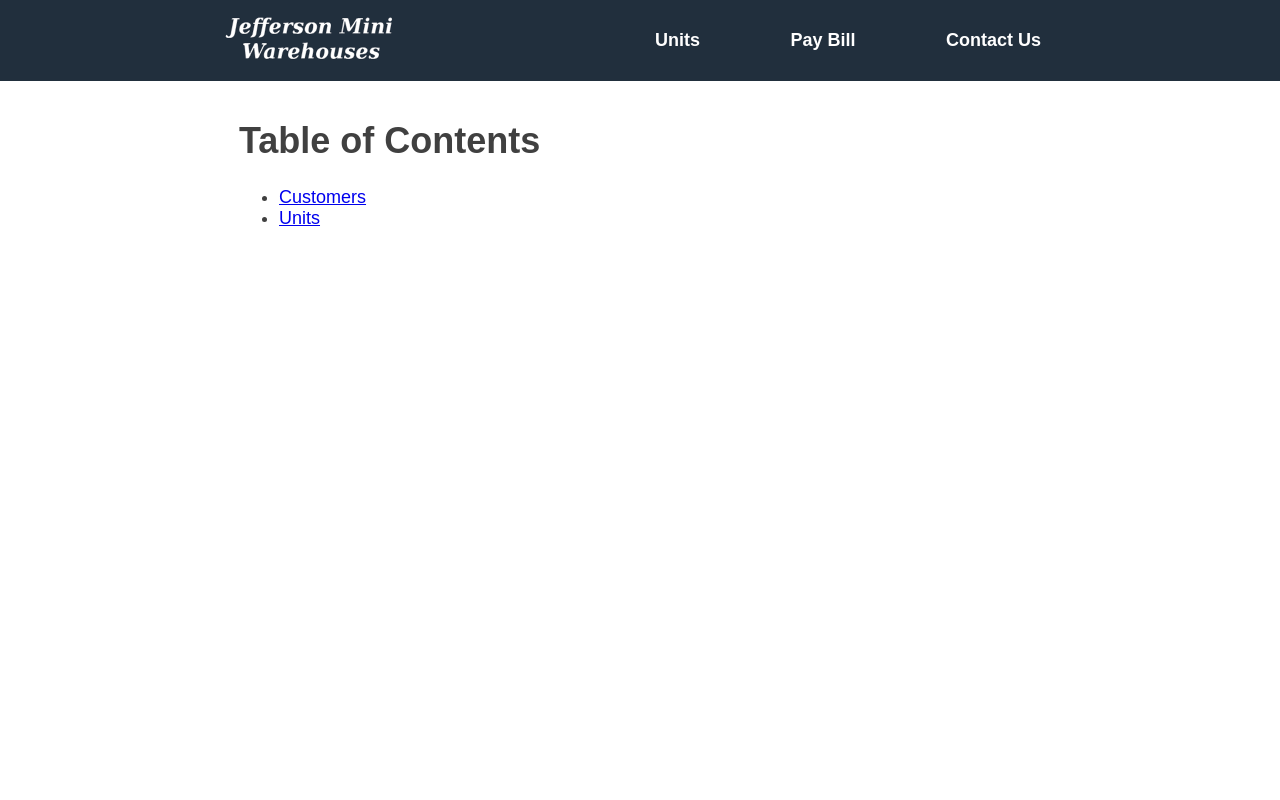
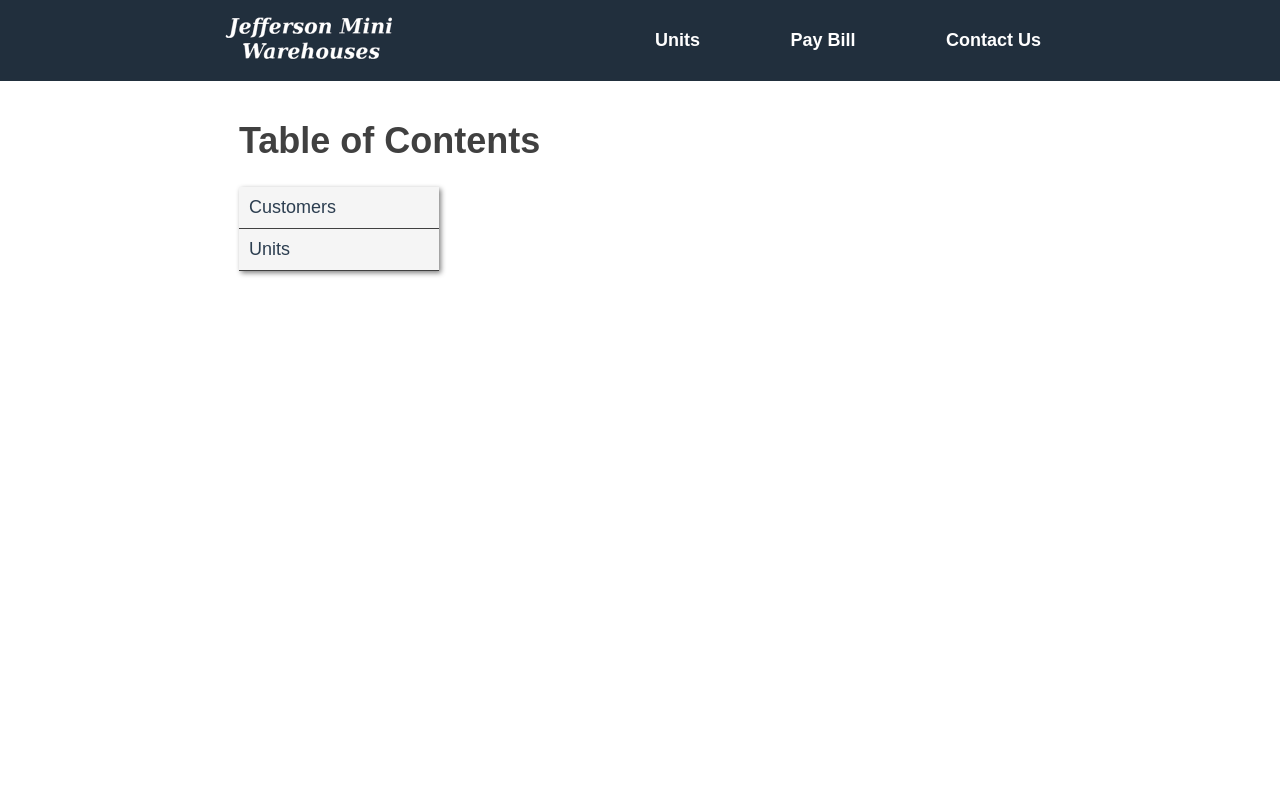
Before and after one commit to jmbuchanan/storage-ui, a React (Create React App) app: page /admin in a window 1280 px wide. Shown: the top 800 px of the page. Built offline with nearby package versions, Linux system fonts and the light colour scheme.

Commit message:
admin console

```diff
--- a/src/admin/CustomersTable.js
+++ b/src/admin/CustomersTable.js
@@ -1,5 +1,4 @@
 import React, { Component } from 'react';
-
 import axios from 'axios';
 
 class CustomersTable extends Component {
@@ -15,12 +14,12 @@ class CustomersTable extends Component {
     }
 
     handleClick() {
-      window.location.href = "http://localhost:8080/customers/getAllCustomers/export";
+      window.location.href = "https://www.jeffersonminiwarehouses.com/api/customers/getAllCustomers/export";
     }
 
 
     componentDidMount() {
-      const api = "http://localhost:8080/customers/getAllCustomers";
+      const api = "https://www.jeffersonminiwarehouses.com/api/customers/getAllCustomers";
 
       axios.get(api, {withCredentials: true})
         .then((result) => {
@@ -62,8 +61,11 @@ class CustomersTable extends Component {
     return (
       <div className="default-body">
         <a href="/admin">Return</a>
+        <div className="table-header">
         <h1>Customers</h1>
-        <button onClick={this.handleClick}>click</button>
+        <button className="excel-icon" onClick={this.handleClick}>
+        </button>
+        </div>
         <div className="table-div">
         <table>
           <thead>
--- a/src/admin/Directory.js
+++ b/src/admin/Directory.js
@@ -5,7 +5,7 @@ class Directory extends Component {
         return (
           <div className="default-body">
             <h1>Table of Contents</h1>
-            <ul>
+            <ul className="toc">
                 <li><a href="/admin/customers">Customers</a></li>
                 <li><a href="/admin/units">Units</a></li>
             </ul>
--- a/src/admin/Private.js
+++ b/src/admin/Private.js
@@ -12,7 +12,7 @@ class Private extends Component {
     }
 
     componentDidMount() {
-      const api = "http://localhost:8080/private";
+      const api = "https://www.jeffersonminiwarehouses.com/api/private";
 
       axios.get(api)
         .then((result) => {
--- a/src/admin/UnitsTable.js
+++ b/src/admin/UnitsTable.js
@@ -9,10 +9,17 @@ class UnitsTable extends Component {
       this.state = {
         data: [],
       };
+
+    this.handleClick = this.handleClick.bind(this);
+
+    }
+
+    handleClick() {
+      window.location.href = "https://www.jeffersonminiwarehouses.com/api/units/getAllUnits/export";
     }
 
     componentDidMount() {
-      const api = "http://localhost:8080/units/getAllUnits";
+      const api = "https://www.jeffersonminiwarehouses.com/api/units/getAllUnits";
 
 
       axios.get(api, {withCredentials: true})
@@ -52,7 +59,11 @@ class UnitsTable extends Component {
     return (
       <div className="default-body">
         <a href="/admin">Return</a>
+        <div className="table-header">
         <h1>Units</h1>
+        <button className="excel-icon" onClick={this.handleClick}>
+        </button>
+        </div>
         <div className="table-div">
         <table>
           <thead>
--- a/src/security/Authenticate.js
+++ b/src/security/Authenticate.js
@@ -12,7 +12,7 @@ class Authenticate extends Component {
     }
 
     componentDidMount() {
-      const api = "http://localhost:8080/authenticate";
+      const api = "https://www.jeffersonminiwarehouses.com/api/authenticate";
 
       axios.get(api)
         .then((result) => {
--- a/src/security/Login.js
+++ b/src/security/Login.js
@@ -31,7 +31,7 @@ class Login extends Component {
     formData.set('email', this.state.email);
     formData.set('password', this.state.password);
 
-    axios('http://localhost:8080/login', {
+    axios('https://www.jeffersonminiwarehouses.com/api/login', {
       method: 'POST',
       data: formData,
       withCredentials: true
@@ -52,7 +52,7 @@ class Login extends Component {
   let warning;
 
   if (statusCode === 200) {
-    return <Redirect push to="/"/>;
+    return <Redirect push to="/admin"/>;
   }
 
   if (statusCode === 401) {
--- a/src/security/Register.js
+++ b/src/security/Register.js
@@ -33,7 +33,7 @@ class Register extends Component {
     formData.set('email', this.state.email);
     formData.set('password', this.state.password);
 
-    axios('http://localhost:8080/customers/addCustomer', {
+    axios('https://www.jeffersonminiwarehouses.com/api/customers/addCustomer', {
       method: 'POST',
       data: formData
     })
--- a/src/style.css
+++ b/src/style.css
@@ -151,6 +151,30 @@ button {
   padding: 5px;
 }
 
+a {
+  text-decoration: none;
+  color: #2C3E50;
+}
+
+.toc {
+  width: 200px;
+  background-color: whitesmoke;
+  box-shadow: 2px 2px 5px grey;
+  list-style: none;
+  padding-left: 0px;
+}
+
+.toc li {
+  padding: 10px 0px;
+  border-bottom: 1px solid;
+}
+
+.toc li a {
+  padding: 10px 100px 10px 10px;
+  color: #2C3E50;
+}
+
+
 .register {
   padding-left: 5px;
   text-decoration: none;
@@ -187,7 +211,20 @@ Units
 /**************************
 Tables
 **************************/
-.table-div {
+
+.table-header {
+  display: flex;
+  justify-content: space-between;
+  flex-direction: row;
+}
+.excel-icon {
+  align-self: end;
+  cursor: pointer;
+  padding: 0px;
+  border: none;
+  height: 64px;
+  width: 64px;
+  background-image: url('img/calc.jpg');
 }
 
 table {
@@ -296,7 +333,9 @@ tr:nth-child(even) {
   }
 
   .nav-links {
-    display: none;
+    overflow: hidden;
+    max-height: 0;
+    transition: max-height 0.15s ease-out;
     width: 100%;
     flex-direction: column;
     justify-content: space-around;
@@ -316,7 +355,8 @@ tr:nth-child(even) {
     height: 200px;
   }
   .toggle-nav-links {
-    display: block;
+    max-height: 500px;
+    transition: max-height 0.25s ease-in;
   }
 
   .hidden-when-mobile {
```
Also changed, not shown: src/img/calc.jpg (added), src/img/calc.png (added).
